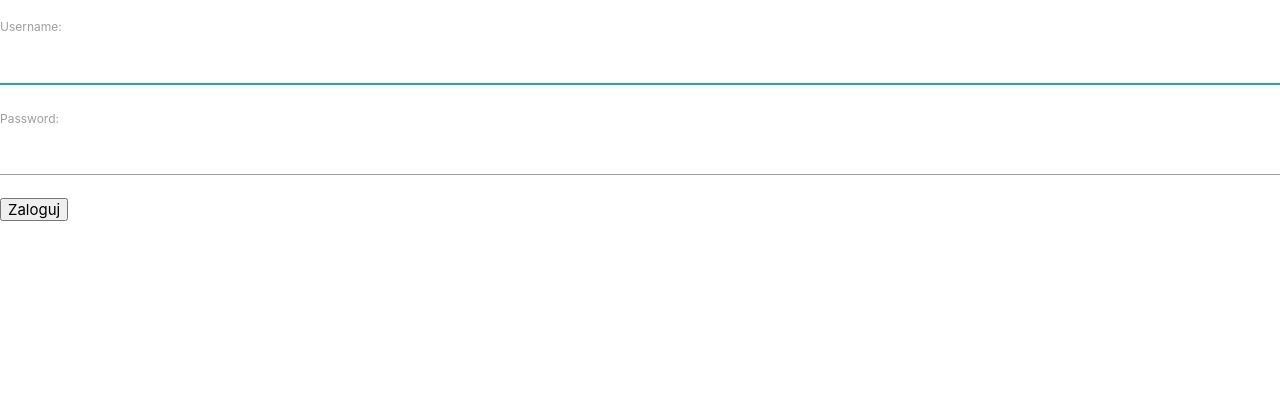
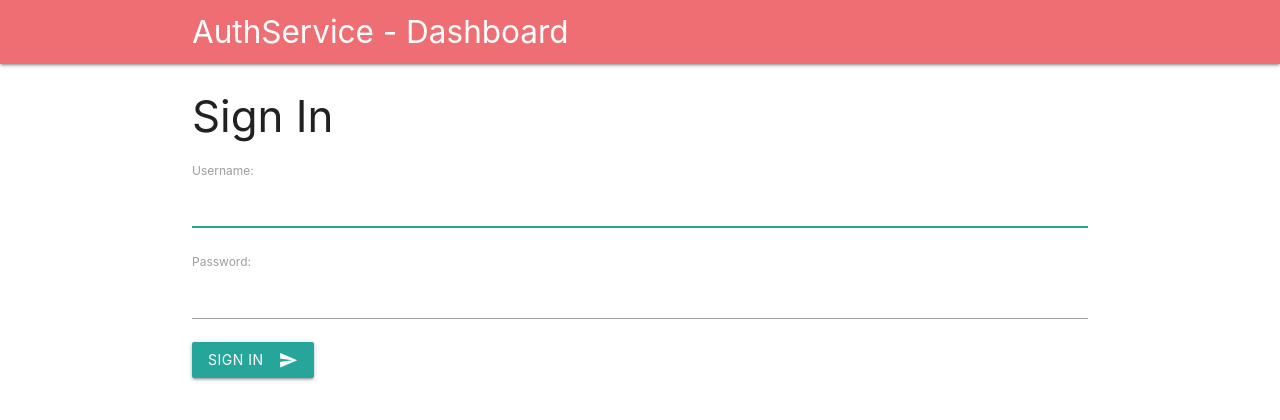
Before and after one commit to SzateX/DiffusedIoT, a Django app: page /authService/dashboard/login/ in a window 1280 px wide. Shown: the top 420 px of the page. Run offline with Django 3.2, Linux system fonts and the light colour scheme.

Commit message:
Correction in UX for Sign In

```diff
--- a/AuthService/AuthServiceApp/templates/AuthService/base.html
+++ b/AuthService/AuthServiceApp/templates/AuthService/base.html
@@ -12,8 +12,20 @@
     <meta name="viewport" content="width=device-width, initial-scale=1.0"/>
 </head>
 <body>
+  <nav>
+    <div class="nav-wrapper container">
+      <a href="#" class="brand-logo">AuthService -&nbsp;Dashboard</a>
+        {% if user.is_authenticated %}
+        <ul id="nav-mobile" class="right hide-on-med-and-down">
+            <li><a href="{% url 'logout' %}">Logout</a></li>
+        </ul>
+        {% endif %}
+    </div>
+    </nav>
+  <div class="container">
     {% block content %}
     {% endblock %}
+  </div>
     <script type="text/javascript" src="{% static 'dashboard/js/materialize.js' %}"></script>
 </body>
 </html>
--- a/AuthService/AuthServiceApp/templates/AuthService/login.html
+++ b/AuthService/AuthServiceApp/templates/AuthService/login.html
@@ -1,8 +1,11 @@
 {% extends 'AuthService/base.html' %}
 {% block content %}
+        <h3>Sign In</h3>
         <form method="post">
             {% csrf_token %}
             {{ form.as_p }}
-            <input type="submit" value="Zaloguj">
+            <button class="btn waves-effect waves-light" type="submit" name="action">Sign In
+                <i class="material-icons right">send</i>
+            </button>
         </form>
 {% endblock %}
```
